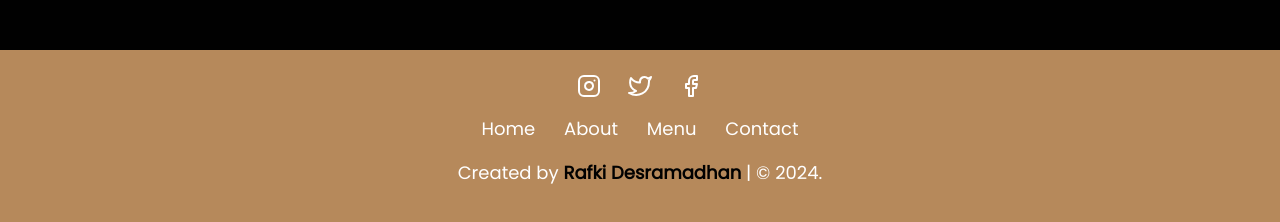
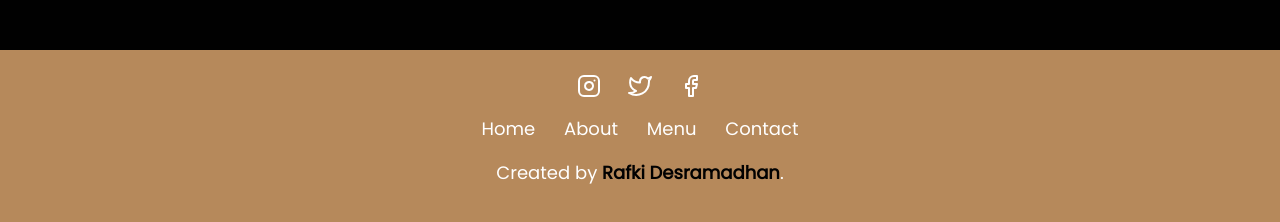
Before and after one commit to RafkiDesramadhan/kopi-kenangan-senja, a plain HTML site: page index.html in a window 1280 px wide. Shown: the part 3174-3396 px from the top of the page. Drawn offline with nearby package versions, Linux system fonts and the light colour scheme.

Commit message:
Update index.html

```diff
--- a/index.html
+++ b/index.html
@@ -157,7 +157,7 @@
       </div>
 
       <div class="credit">
-        <p>Created by <a href="">Rafki Desramadhan</a> | &copy; 2024.</p>
+        <p>Created by <a href="">Rafki Desramadhan</a>.</p>
       </div>
     </footer>
     <!-- Footer End -->
```
